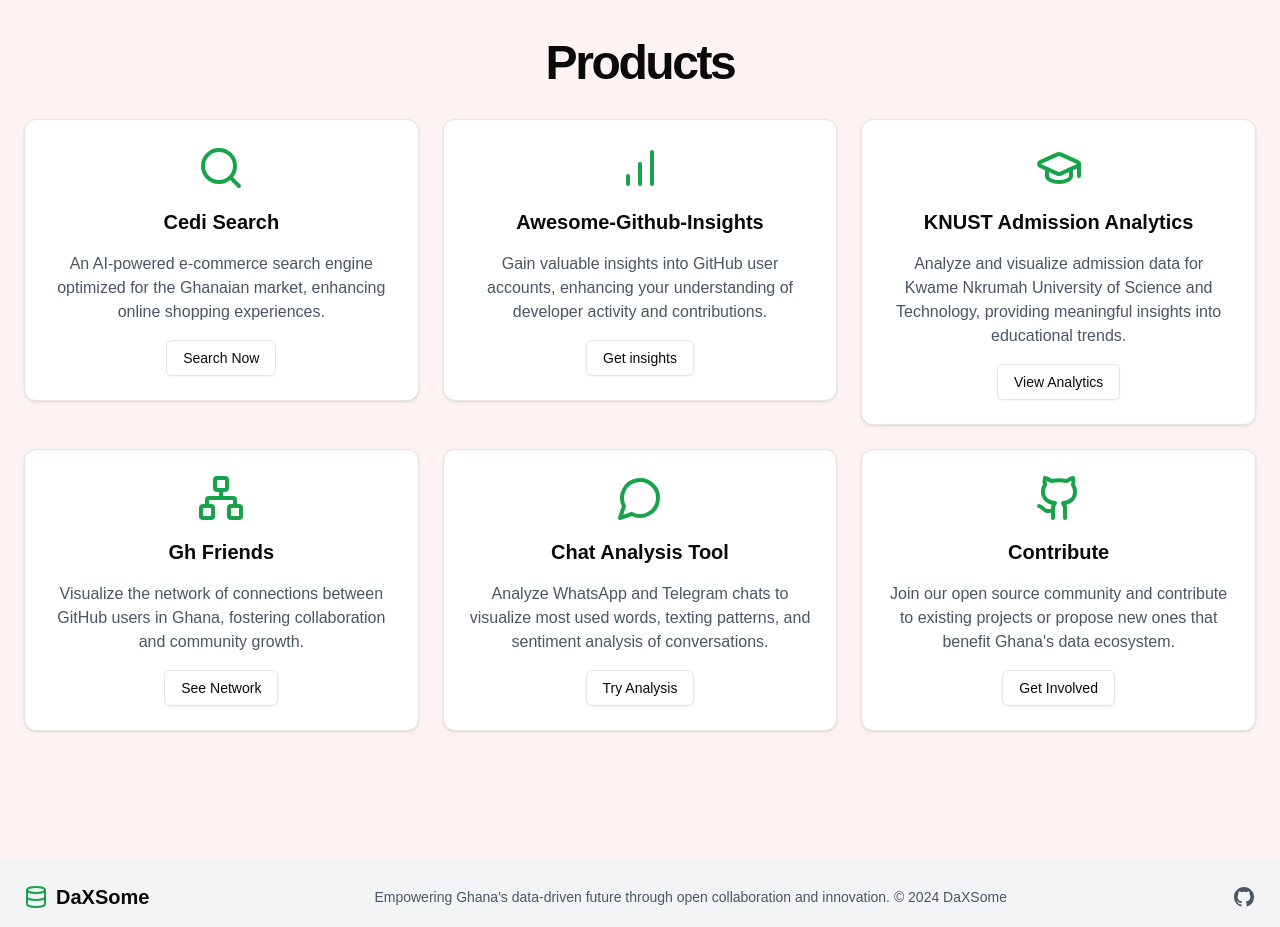
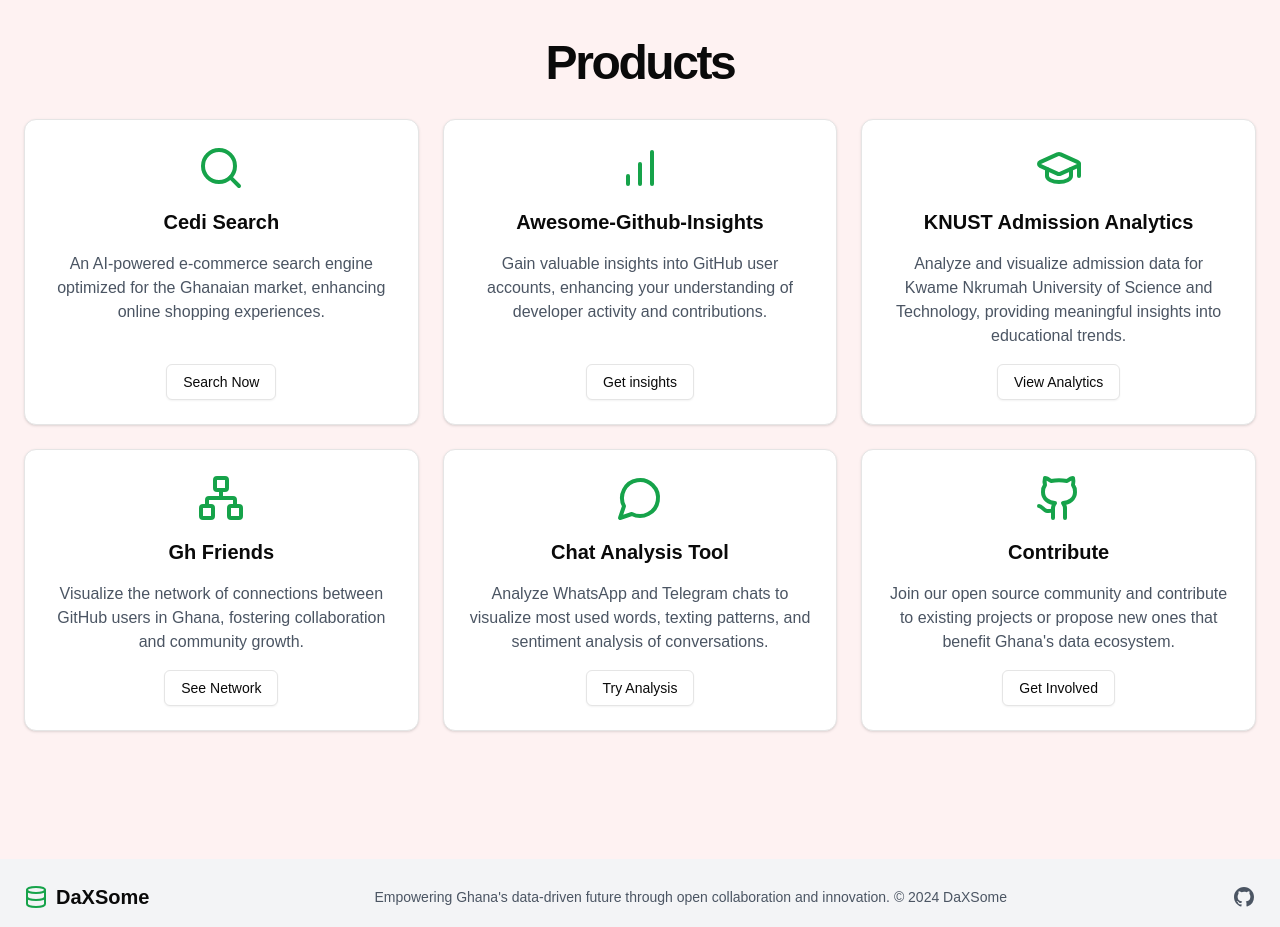
Before and after one commit to DaXSome/DaXSome, a Next.js app: page / in a window 1280 px wide. Shown: the part 2500-3427 px from the top of the page. Built offline with nearby package versions, Linux system fonts and the light colour scheme.

Commit message:
fix: Fix inconsistent card sizes across

```diff
--- a/src/app/page.tsx
+++ b/src/app/page.tsx
@@ -209,12 +209,16 @@
             </h2>
             <div className="grid gap-6 sm:grid-cols-2 lg:grid-cols-3">
               {products.map((proj) => (
-                <Link key={proj.name} href={proj.link}>
-                  <Card>
-                    <CardContent className="flex flex-col items-center space-y-4 p-6">
-                      <proj.icon className="h-12 w-12 text-green-600" />
-                      <h3 className="text-xl font-bold">{proj.name}</h3>
-                      <p className="text-center text-gray-600">{proj.desc}</p>
+                <Link key={proj.name} href={proj.link} className="h-full">
+                  <Card className="h-full">
+                    <CardContent className="flex flex-col items-center justify-between space-y-4 p-6 h-full">
+                      <div className="flex flex-col items-center space-y-4">
+                        <proj.icon className="h-12 w-12 text-green-600" />
+                        <h3 className="text-xl font-bold text-center">
+                          {proj.name}
+                        </h3>
+                        <p className="text-center text-gray-600">{proj.desc}</p>
+                      </div>
                       <Button variant="outline">{proj.cta}</Button>
                     </CardContent>
                   </Card>
--- a/src/components/Datasets.tsx
+++ b/src/components/Datasets.tsx
@@ -121,14 +121,15 @@
           <Link
             key={dataset._id}
             href={`/datasets/${parseDatasetSlug(dataset.name)}`}
+            className="h-full"
           >
-            <Card className={"border-primary"}>
+            <Card className="border-primary h-full flex flex-col">
               <CardHeader>
-                <CardTitle>{dataset.name}</CardTitle>
+                <CardTitle className="line-clamp-2">{dataset.name}</CardTitle>
                 <CardDescription>{dataset.category}</CardDescription>
               </CardHeader>
-              <CardContent>
-                <p className="mb-4">{dataset.description}</p>
+              <CardContent className="flex-grow">
+                <p className="mb-4 line-clamp-3">{dataset.description}</p>
                 <div className="flex flex-wrap gap-2">
                   {dataset.tags.map((tag) => (
                     <Badge key={tag} variant="secondary">
@@ -137,7 +138,7 @@
                   ))}
                 </div>
               </CardContent>
-              <CardFooter className="flex justify-between">
+              <CardFooter className="flex justify-between mt-auto">
                 <Badge
                   variant={
                     dataset.access_type === "Free" ? "default" : "destructive"
```
